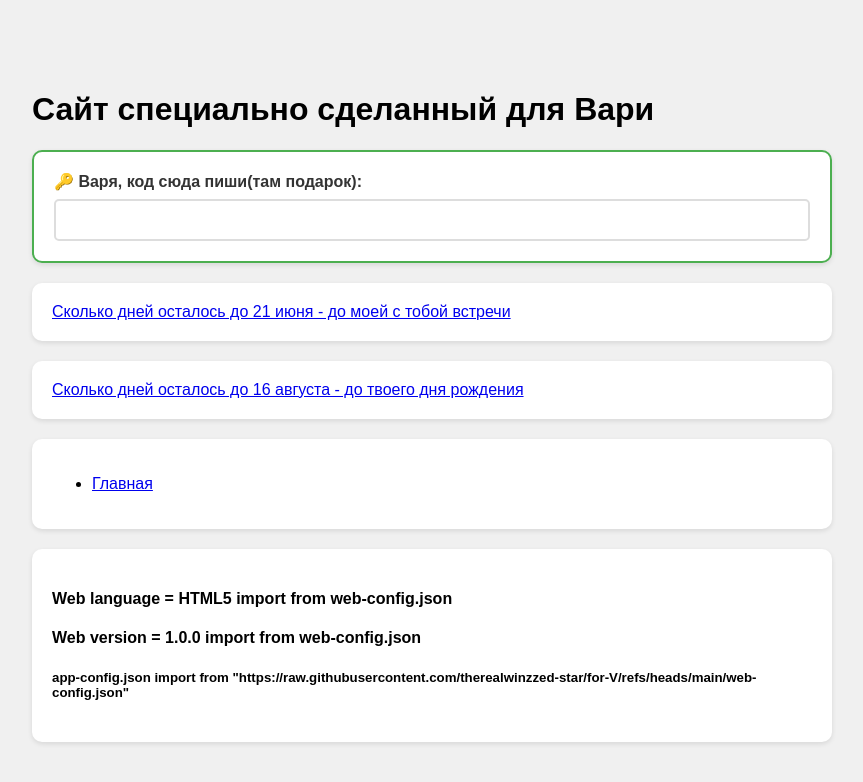
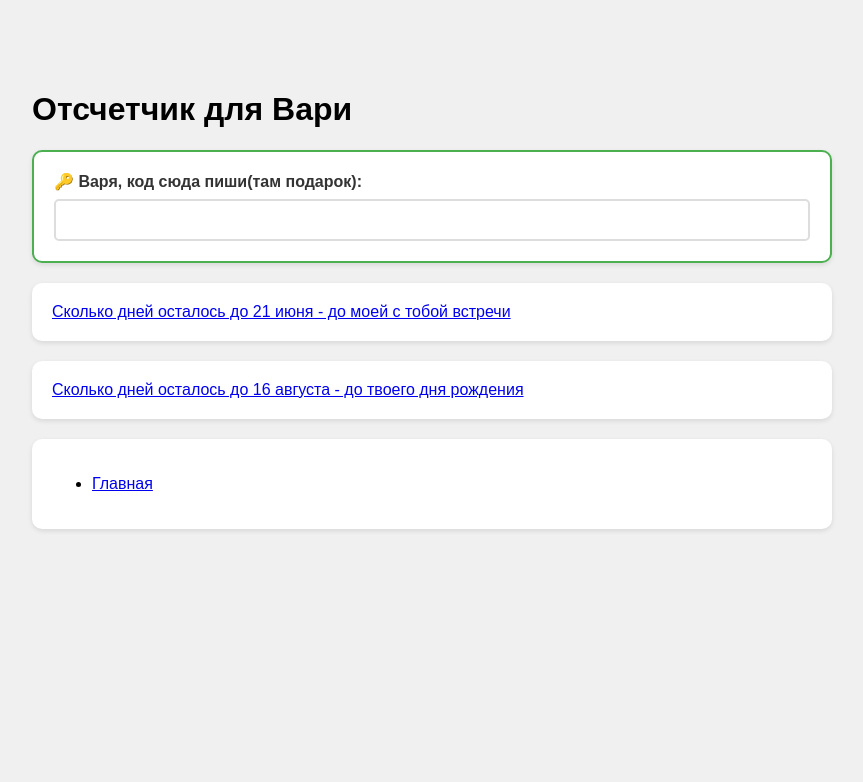
Before and after one commit to therealwinzzed-star/for-V, a plain HTML site: page countdown.html in a window 1280 px wide. Shown: the whole page, without its empty margins (208-1071 px from the left). Drawn offline with Linux system fonts and the light colour scheme; a script that the page names is missing.

Commit message:
Update title and header text in countdown.html

```diff
--- a/countdown.html
+++ b/countdown.html
@@ -2,7 +2,7 @@
 <html>
 <head>
     <meta charset="UTF-8">
-    <title>Сайт специально для Вари</title>
+    <title>Отсчетчик для Вари</title>
     <style>
         body {
             font-family: Arial, sans-serif;
@@ -71,7 +71,7 @@
 </head>
 <body>
 
-<h1>Сайт специально сделанный для Вари</h1>
+<h1>Отсчетчик для Вари</h1>
 
 <div class="code-checker">
     <label>🔑 Варя, код сюда пиши(там подарок):</label>
@@ -95,11 +95,6 @@
     </nav>
 </div>
 
-<div class="widget-container">
-    <div><h4>Web language = HTML5 import from web-config.json</h4></div>
-    <div><h4>Web version = 1.0.0 import from web-config.json</h4></div>
-    <div><h5>app-config.json import from "https://raw.githubusercontent.com/therealwinzzed-star/for-V/refs/heads/main/web-config.json"</h4></div>
-</div>
 <script>
     const inputField = document.getElementById('codeInput');
     const outputDiv = document.getElementById('testTextOutput');
```
